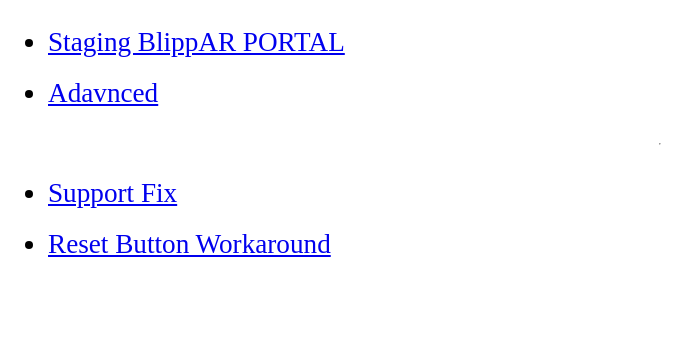
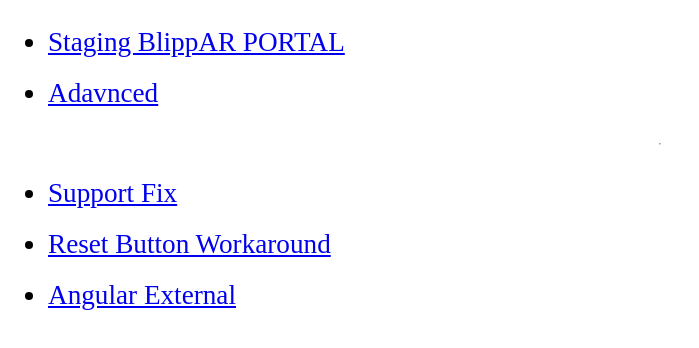
Before and after one commit to meky-vodafone/onirix-app-angular-deeplink, an Angular app: page / in a window 1280 px wide. Shown: the top 348 px of the page, without its empty margins (0-699 px from the left). Built offline with nearby package versions, Linux system fonts and the light colour scheme.

Commit message:
Update home.component.html

```diff
--- a/src/app/components/home/home.component.html
+++ b/src/app/components/home/home.component.html
@@ -59,6 +59,13 @@
 
 
 
+  <li>
+    <a href="https://angular-blippar.netlify.app
+">Angular External</a>
+  </li>
+
+
+
 
 
 </ul>
```
